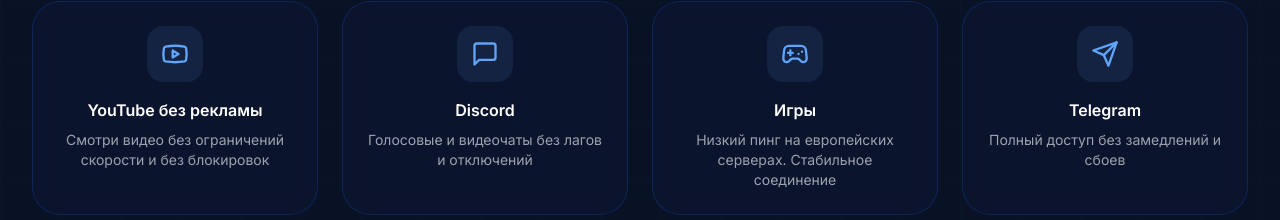
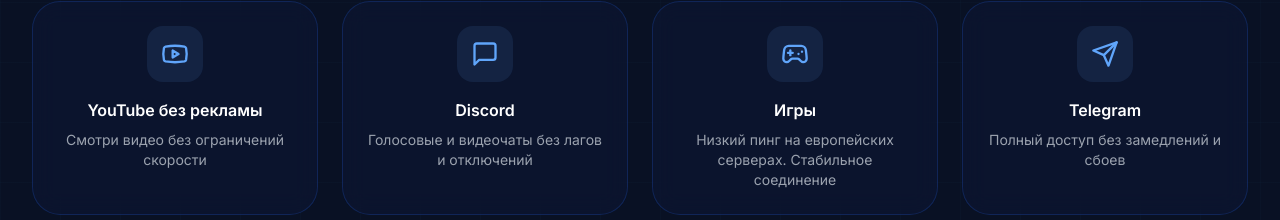
Before and after one commit to CodeWorker67/gagarin_site, a React (Vite) app: page / in a window 1280 px wide. Shown: the part 1798-2018 px from the top of the page. Built offline with nearby package versions, Linux system fonts and the light colour scheme; no server answers.

Commit message:
fix text

```diff
--- a/src/components/sections/TrustSection.jsx
+++ b/src/components/sections/TrustSection.jsx
@@ -2,7 +2,7 @@
 import { Youtube, MessageSquare, Gamepad2, Send } from 'lucide-react';
 
 const useCases = [
-  { icon: Youtube, title: 'YouTube без рекламы', desc: 'Смотри видео без ограничений скорости и без блокировок' },
+  { icon: Youtube, title: 'YouTube без рекламы', desc: 'Смотри видео без ограничений скорости' },
   { icon: MessageSquare, title: 'Discord', desc: 'Голосовые и видеочаты без лагов и отключений' },
   { icon: Gamepad2, title: 'Игры', desc: 'Низкий пинг на европейских серверах. Стабильное соединение' },
   { icon: Send, title: 'Telegram', desc: 'Полный доступ без замедлений и сбоев' },
```
